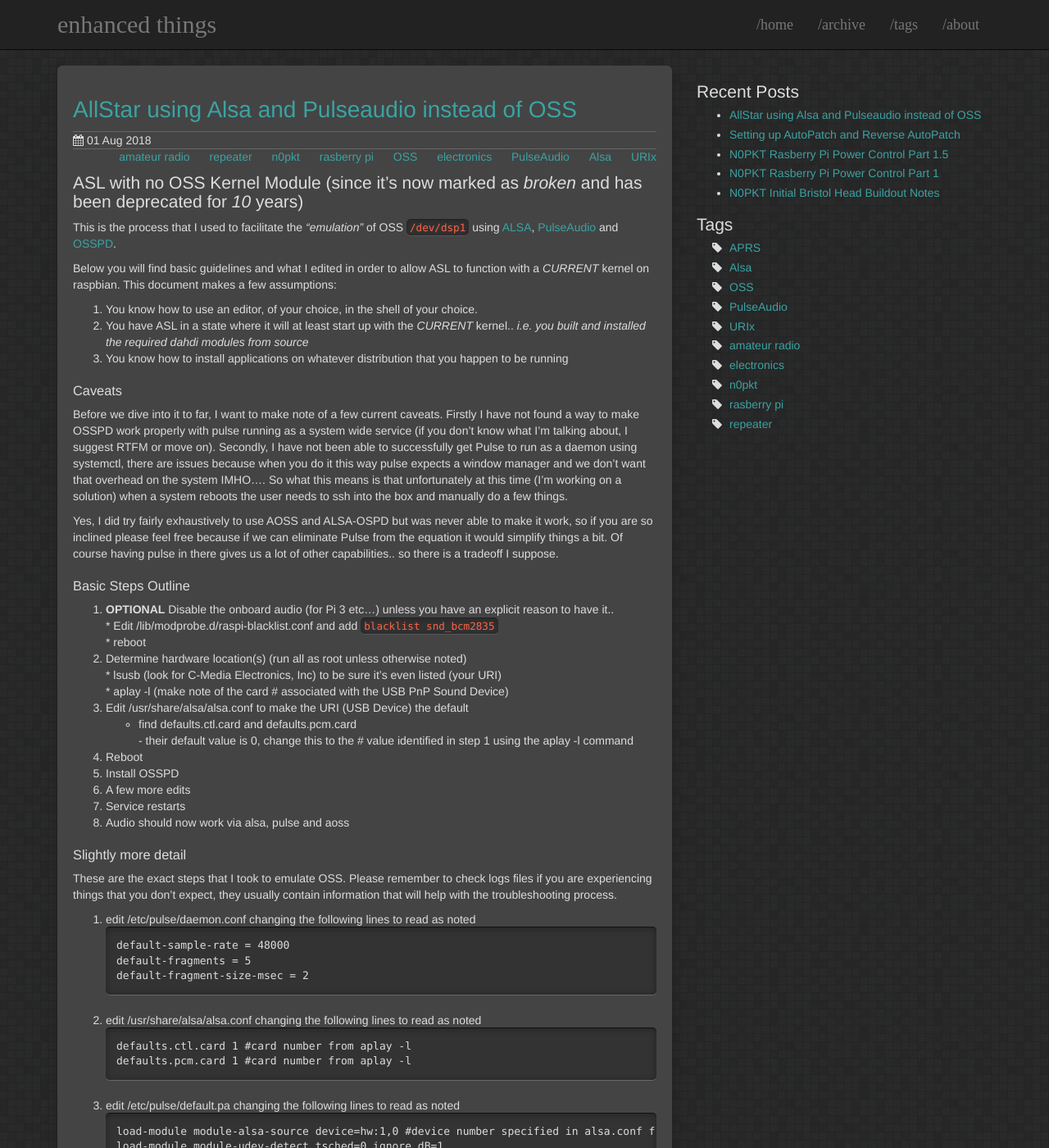
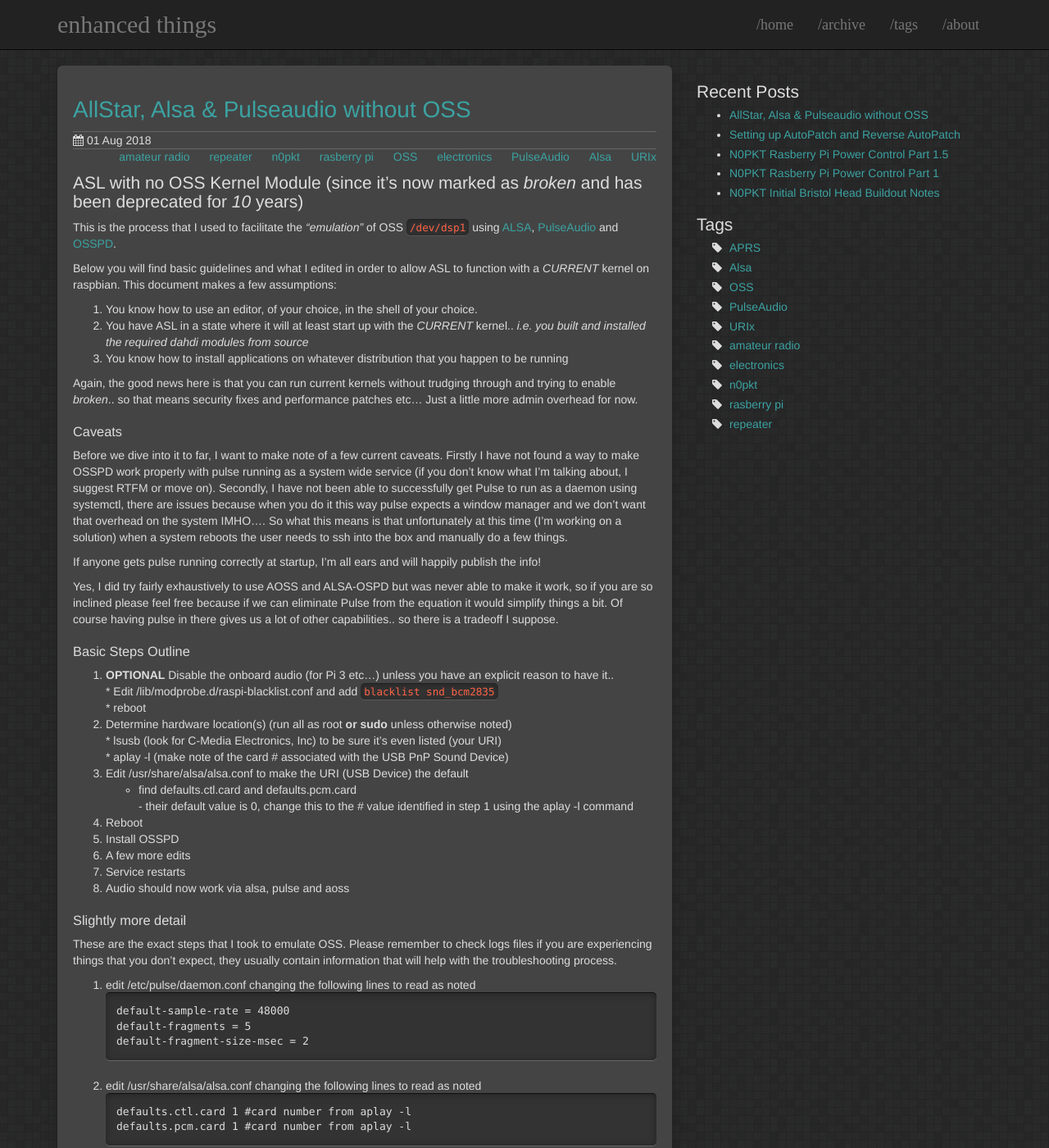
Before and after one commit to enhanced/enhanced.github.io, a Jekyll site: the page built from _posts/2018-08-01-ASL_With_ALSA.md, in a window 1280 px wide and 1400 px high. Shown: the whole window at 82% size. Built offline with Jekyll 4.4.1, drawn with Linux system fonts in a browser that asks for light colours.

Commit message:
updates and things

```diff
--- a/_posts/2018-08-01-ASL_With_ALSA.md
+++ b/_posts/2018-08-01-ASL_With_ALSA.md
@@ -1,6 +1,6 @@
 ---
 layout: post
-title: "AllStar using Alsa and Pulseaudio instead of OSS"
+title: "AllStar, Alsa & Pulseaudio without OSS"
 date: 2018-08-01 12:00:00
 tags:
  - "amateur radio"
@@ -24,9 +24,13 @@
 2. You have ASL in a state where it will at least start up with the _CURRENT_ kernel.. _i.e. you built and installed the required dahdi modules from source_
 3. You know how to install applications on whatever distribution that you happen to be running
 
+Again, the good news here is that you can run current kernels without trudging through and trying to enable _broken_.. so that means security fixes and performance patches etc...  Just a little more admin overhead for now.
+
 ### Caveats
 
 Before we dive into it to far, I want to make note of a few current caveats.  Firstly I have not found a way to make OSSPD work properly with pulse running as a system wide service (if you don't know what I'm talking about, I suggest RTFM or move on).  Secondly, I have not been able to successfully get Pulse to run as a daemon using systemctl, there are issues because when you do it this way pulse expects a window manager and we don't want that overhead on the system IMHO....  So what this means is that unfortunately at this time (I'm working on a solution) when a system reboots the user needs to ssh into the box and manually do a few things.
+
+If anyone gets pulse running correctly at startup, I'm all ears and will happily publish the info!
 
 Yes, I did try fairly exhaustively to use AOSS and ALSA-OSPD but was never able to make it work, so if you are so inclined please feel free because if we can eliminate Pulse from the equation it would simplify things a bit.  Of course having pulse in there gives us a lot of other capabilities.. so there is a tradeoff I suppose.
 
@@ -34,7 +38,7 @@
 1. **OPTIONAL** Disable the onboard audio (for Pi 3 etc...) unless you have an explicit reason to have it..
  	* Edit /lib/modprobe.d/raspi-blacklist.conf and add `blacklist snd_bcm2835`
  	* reboot
-2. Determine hardware location(s) (run all as root unless otherwise noted)
+2. Determine hardware location(s) (run all as root **or sudo** unless otherwise noted)
  	* lsusb (look for C-Media Electronics, Inc) to be sure it's even listed (your URI)
  	* aplay -l (make note of the card # associated with the USB PnP Sound Device)
 3. Edit /usr/share/alsa/alsa.conf to make the URI (USB Device) the default
```
